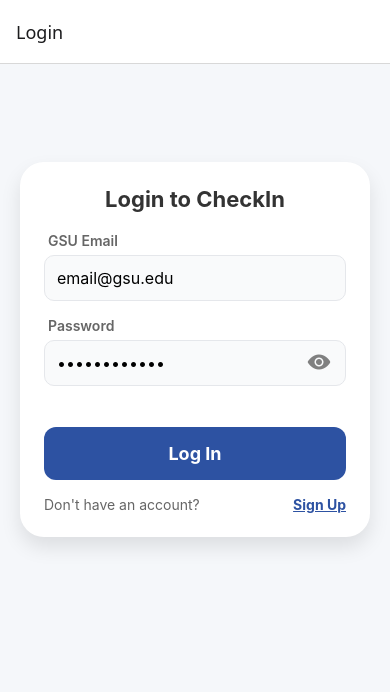
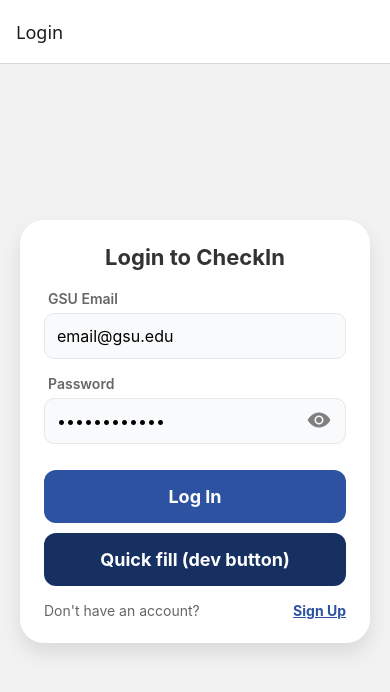
Before and after one commit to Nedimnc/CheckInApp, a React Native app in the folder mobile/: screen /Login in a window 390 px wide. Shown: the top 692 px of the page. Built offline with nearby package versions, Linux system fonts and the light colour scheme; no server answers.

Commit message:
update navigation structure and enhance login/register screens with simpler input handling

```diff
--- a/mobile/App.js
+++ b/mobile/App.js
@@ -5,6 +5,9 @@
 // Import Screens
 import LoginScreen from './screens/LoginScreen';
 import RegisterScreen from './screens/RegisterScreen';
+// Future Screens
+// import DashboardScreen from './screens/DashboardScreen';
+// import ProfileScreen from './screens/ProfileScreen';
 
 const Stack = createNativeStackNavigator();
 
@@ -12,8 +15,11 @@
   return (
     <NavigationContainer>
       <Stack.Navigator initialRouteName="Login">
-        <Stack.Screen name="Login" component={LoginScreen} />
-        <Stack.Screen name="Register" component={RegisterScreen} />
+        <Stack.Screen name="Login" component={LoginScreen}/>
+        <Stack.Screen name="Register" component={RegisterScreen}/>
+        {/* Future Screens */}
+        {/* <Stack.Screen name="Dashboard" component={DashboardScreen} options={{ title: 'Find a Session' }}/> */}
+        {/* <Stack.Screen name="Profile" component={ProfileScreen} options={{ title: 'Your Profile' }}/> */}
       </Stack.Navigator>
     </NavigationContainer>
   );
--- a/mobile/package.json
+++ b/mobile/package.json
@@ -9,6 +9,7 @@
     "web": "expo start --web"
   },
   "dependencies": {
+    "@react-navigation/bottom-tabs": "^7.10.1",
     "@react-navigation/native": "^7.1.28",
     "@react-navigation/native-stack": "^7.10.1",
     "axios": "^1.13.2",
--- a/mobile/screens/LoginScreen.js
+++ b/mobile/screens/LoginScreen.js
@@ -1,6 +1,5 @@
 import React, { useState } from 'react';
-import { View, Text, Button, StyleSheet, TextInput, TouchableOpacity, ScrollView, KeyboardAvoidingView, Platform, Touchable, Alert } from 'react-native';
-import { SafeAreaView } from 'react-native-safe-area-context';
+import { View, Text, Button, StyleSheet, TextInput, TouchableOpacity, ScrollView, KeyboardAvoidingView, Platform, Alert } from 'react-native';
 import { loginUser } from '../api'; // Import the helper we just made
 import { Ionicons } from '@expo/vector-icons';
 
@@ -9,33 +8,25 @@
   const [password, setPassword] = useState('');
   const [isPasswordVisible, setIsPasswordVisible] = useState(false);
 
-  const handleInputChange = (field, value) => {
-    if (field === 'email') {
-      setEmail(value);
-    } else if (field === 'password') {
-      setPassword(value);
-    }
-  }
-
   const handleLogin = async () => {
     try {
       const user = await loginUser(email, password);
       Alert.alert('Success', `Welcome back, ${user.name}!`);
       // Later we will navigate to Dashboard here
+      // navigation.replace('Dashboard');
     } catch (error) {
       Alert.alert('Error', error.message || 'Login failed');
     }
   };
 
   return (
-    <SafeAreaView style={styles.container}>
     <KeyboardAvoidingView
       behavior={Platform.OS === "ios" ? "padding" : "height"}
       style={{ flex: 1 }}
     >
       <ScrollView
         contentContainerStyle={styles.scrollContent}
-          bounces={false}
+        bounces={true}
         keyboardShouldPersistTaps="handled"
       >
         <View style={styles.card}>
@@ -47,8 +38,8 @@
             placeholder="email@gsu.edu"
             keyboardType="email-address"
             autoCapitalize="none"
-                onChangeText={(val) => handleInputChange('email', val)}
-                value={setEmail.email}
+            onChangeText={setEmail}
+            value={email}
           />
           <Text style={styles.label}>Password</Text>
           <View style={styles.inputContainer}>
@@ -56,8 +47,8 @@
               style={styles.input}
               placeholder="••••••••••••"
               secureTextEntry={!isPasswordVisible}
-                onChangeText={(val) => handleInputChange('password', val)}
-                value={setPassword.password}
+              onChangeText={setPassword}
+              value={password}
             />
             <TouchableOpacity
               style={styles.eyeIcon}
@@ -76,6 +67,17 @@
           >
             <Text style={styles.submitText}>Log In</Text>
           </TouchableOpacity>
+          {/* Quick login for developmental purposes with custom credentials */}
+          <TouchableOpacity
+            style={[styles.submitButton, { backgroundColor: '#173062' }]}
+            /* Change 'email' and 'password' as needed */
+            onPress={() => {
+              setEmail('student@gsu.edu');
+              setPassword('password');
+            }}
+          >
+            <Text style={styles.submitText}>Quick fill (dev button)</Text>
+          </TouchableOpacity>
           <View style={styles.footerContainer}>
             <Text style={styles.footer}>Don't have an account? </Text>
             <TouchableOpacity onPress={() => navigation.navigate('Register')}>
@@ -85,21 +87,15 @@
         </View>
       </ScrollView>
     </KeyboardAvoidingView>
-    </SafeAreaView>
   );
 }
 
 const styles = StyleSheet.create({
-  container: {
-    flex: 1,
-    backgroundColor: '#F5F7FA',
-  },
   scrollContent: {
     flexGrow: 1,
     justifyContent: 'flex-start',
-    paddingTop: '25%',
+    paddingVertical: '40%',
     paddingHorizontal: 20,
-    paddingBottom: 40,
   },
   card: {
     backgroundColor: '#FFF',
@@ -156,7 +152,6 @@
     alignItems: 'center',
     position: 'relative',
     width: '100%',
-    marginBottom: 15,
   },
   eyeIcon: {
     position: 'absolute',
--- a/mobile/screens/RegisterScreen.js
+++ b/mobile/screens/RegisterScreen.js
@@ -1,41 +1,29 @@
 import React, { useState } from 'react';
-import { View, Text, Button, StyleSheet, TextInput, TouchableOpacity, ScrollView, KeyboardAvoidingView, Platform, Touchable, Alert } from 'react-native';
-import { SafeAreaView } from 'react-native-safe-area-context';
-import {registerUser } from '../api'; // Import the helper we just made
+import { View, Text, Button, StyleSheet, TextInput, TouchableOpacity, ScrollView, KeyboardAvoidingView, Platform, Alert } from 'react-native';
+import { registerUser } from '../api'; // Import the helper we just made
 import { Ionicons } from '@expo/vector-icons';
 
 export default function RegisterScreen({ navigation }) {
+  const [name, setName] = useState('');
+  const [email, setEmail] = useState('');
+  const [password, setPassword] = useState('');
+  const [panther_id, setPantherId] = useState('');
   const [role, setRole] = useState('student'); // Default role
-  const [formData, setFormData] = useState({
-    name: '',
-    email: '',
-    password: '',
-    panther_id: '',
-  });
   const [isPasswordVisible, setIsPasswordVisible] = useState(false);
-
   // Dynamic styles based on role
   const primaryColor = role === 'student' ? '#2D52A2' : '#4CAF50';
   const lightBg = role === 'student' ? '#E9EFFD' : '#E8F5E9';
-
-  const handleInputChange = (field, value) => {
-    setFormData(prev => ({
-      ...prev,
-      [field]: value
-    }));
-  };
-
   const handleRegister = async () => {
-    if (!formData.name || !formData.email || !formData.password || !formData.panther_id) {
+    if (!name || !email || !password || !panther_id) {
       Alert.alert('Error', 'Please fill in all fields');
       return;
     }
-    if (!formData.email.endsWith('@gsu.edu') && !formData.email.endsWith('@student.gsu.edu')) {
+    if (!email.endsWith('@gsu.edu') && !email.endsWith('@student.gsu.edu')) {
       Alert.alert('Error', 'Please use a valid GSU email address');
       return;
     }
     try {
-      const userData = { ...formData, role };
+      const userData = { name, email, password, panther_id, role };
       const user = await registerUser(userData);
       Alert.alert('Success', `Account created for ${user.name}!`);
       // Navigate back to the login page
@@ -46,15 +34,13 @@
   }
 
   return (
-    <SafeAreaView style={styles.container}>
     <KeyboardAvoidingView
       behavior={Platform.OS === "ios" ? "padding" : "height"}
       style={{ flex: 1 }}
-        keyboardVerticalOffset={Platform.OS === 'ios' ? 115 : 0}
     >
       <ScrollView
         contentContainerStyle={styles.scrollContent}
-          bounces={false}
+        bounces={true}
         keyboardShouldPersistTaps="handled"
       >
         <View style={styles.card}>
@@ -70,7 +56,6 @@
               <Text style={styles.icon}>🎒</Text>
               <Text style={[styles.roleText, role === 'student' && { color: '#2D52A2' }]}>Student</Text>
             </TouchableOpacity>
-
             <TouchableOpacity
               style={[
                 styles.roleButton,
@@ -88,37 +73,34 @@
             <TextInput
               style={styles.input}
               placeholder="Jane Doe"
-                onChangeText={(val) => handleInputChange('name', val)}
-                value={formData.name}
+              onChangeText={setName}
+              value={name}
             />
-
             <Text style={styles.label}>GSU Email</Text>
             <TextInput
               style={styles.input}
               placeholder="email@gsu.edu"
               keyboardType="email-address"
               autoCapitalize="none"
-                onChangeText={(val) => handleInputChange('email', val)}
-                value={formData.email}
+              onChangeText={setEmail}
+              value={email}
             />
-
             <Text style={styles.label}>Panther ID</Text>
             <TextInput
               style={styles.input}
               placeholder="002-XXXX-XX"
               keyboardType="numeric"
-                onChangeText={(val) => handleInputChange('panther_id', val)}
-                value={formData.panther_id}
+              onChangeText={setPantherId}
+              value={panther_id}
             />
-
             <Text style={styles.label}>Password</Text>
             <View style={styles.inputContainer}>
               <TextInput
                 style={styles.input}
                 placeholder="••••••••••••"
                 secureTextEntry={!isPasswordVisible}
-                onChangeText={(val) => handleInputChange('password', val)}
-                value={formData.password}
+                onChangeText={setPassword}
+                value={password}
               />
               <TouchableOpacity
                 style={styles.eyeIcon}
@@ -131,7 +113,6 @@
                 />
               </TouchableOpacity>
             </View>
-
             <TouchableOpacity
               style={[styles.submitButton, { backgroundColor: primaryColor }]}
               onPress={handleRegister}
@@ -142,19 +123,14 @@
         </View>
       </ScrollView>
     </KeyboardAvoidingView>
-    </SafeAreaView>
   );
 };
 
 const styles = StyleSheet.create({
-  container: {
-    flex: 1,
-    backgroundColor: '#F5F7FA',
-  },
   scrollContent: {
     flexGrow: 1,
     justifyContent: 'flex-start',
-    paddingVertical: 40,
+    paddingVertical: '20%',
     paddingHorizontal: 20,
   },
   card: {
@@ -233,7 +209,6 @@
     alignItems: 'center',
     position: 'relative',
     width: '100%',
-    marginBottom: 15,
   },
   eyeIcon: {
     position: 'absolute',
```
Also changed, not shown: 1 other file (tests, documents, lock files or other folders). Lines whose indentation alone changed are shown as unchanged.
